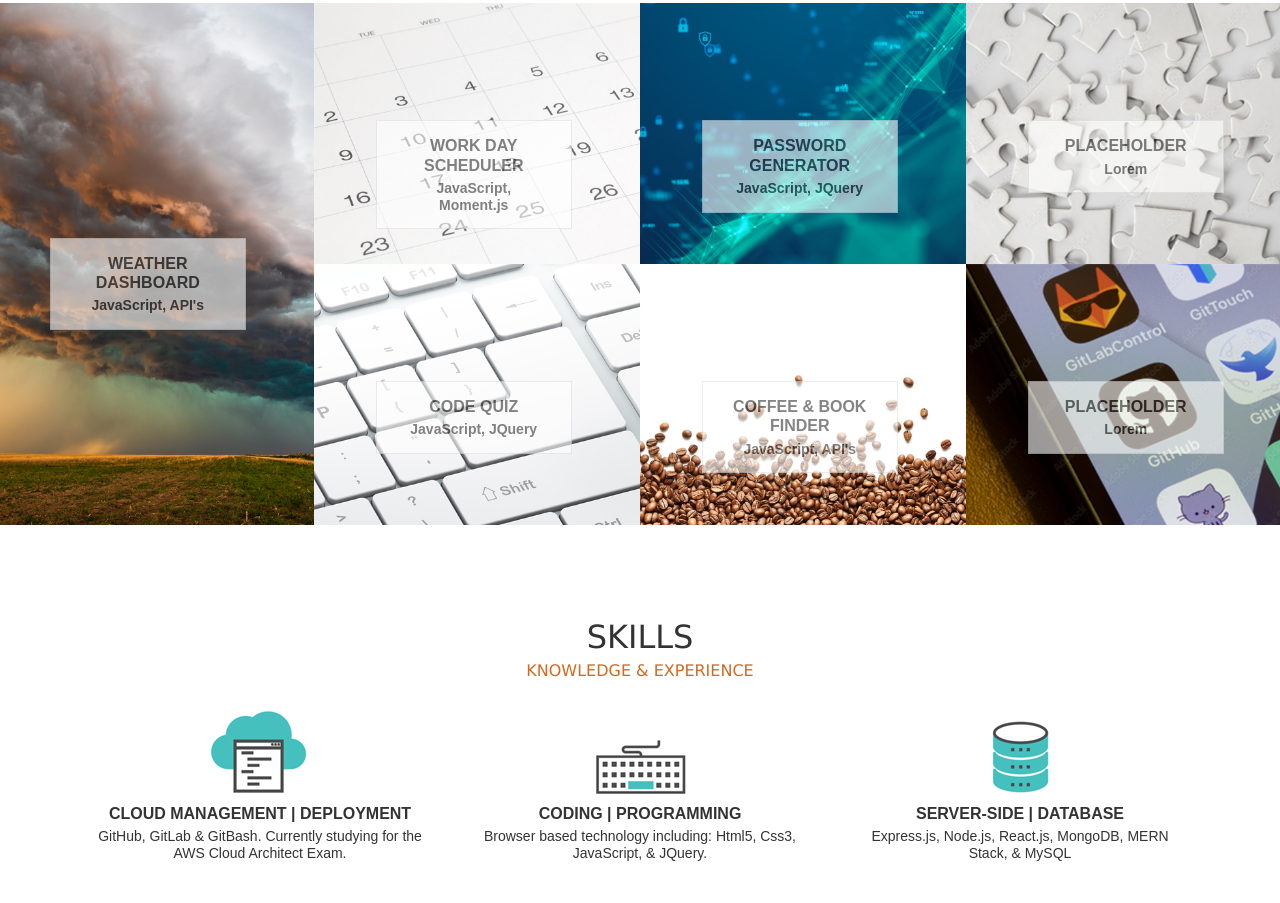
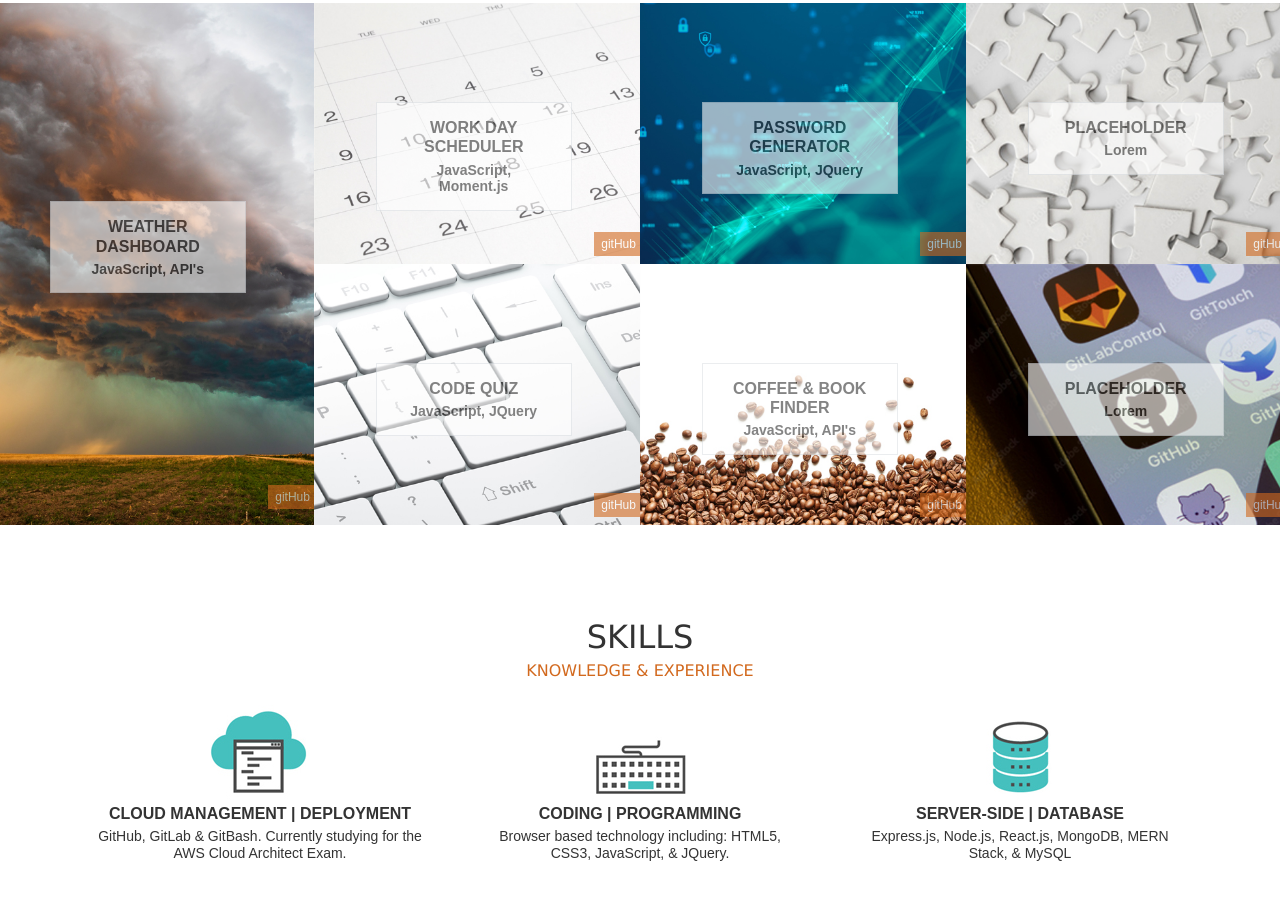
Before and after one commit to CynthiaGodoy/Portfolio, a plain HTML site: page index.html in a window 1280 px wide. Shown: the part 1277-2180 px from the top of the page. Drawn offline with nearby package versions, Linux system fonts and the light colour scheme.

Commit message:
update with gitHub links

```diff
--- a/index.html
+++ b/index.html
@@ -82,6 +82,11 @@
                 <h6>JavaScript, API's</h6>
             </a>
             </div>
+                <a target="_blank" href="https://github.com/CynthiaGodoy/Weather-Dashboard">
+                <div class="overlay-gitHub">
+                    <h6>gitHub</h6>
+                </a>
+                </div>
         </div>
     </div>
 
@@ -94,6 +99,11 @@
                 <h6>JavaScript, Moment.js</h6>
             </a>
             </div>
+                <a target="_blank" href="https://github.com/CynthiaGodoy/Work-Day-Scheduler">
+                <div class="overlay-gitHub">
+                    <h6>gitHub</h6>
+                </a>
+            </div>
         </div>
         <div class="img" style="max-width:100%; height:auto;">
             <img src="images/keyboard.jpg" alt="white and silver keyboard" class="img-fluid"/>
@@ -102,6 +112,11 @@
                 <h5>code quiz</h5>
                 <h6>JavaScript, JQuery</h6>
             </a>
+        </div>
+        <a target="_blank" href="https://github.com/CynthiaGodoy/Code-Quiz">
+        <div class="overlay-gitHub">
+            <h6>gitHub</h6>
+        </a>
             </div>
         </div>
     </div>
@@ -114,6 +129,11 @@
                 <h5>password generator</h5>
                 <h6>JavaScript, JQuery</h6>
             </a>
+        </div>
+        <a target="_blank" href="https://github.com/CynthiaGodoy/Password-Generator">
+        <div class="overlay-gitHub">
+            <h6>gitHub</h6>
+        </a>
             </div>
         </div>
         <div class="img" style="max-width:100%; height:auto;">
@@ -123,23 +143,41 @@
                 <h5>Coffee & Book Finder</h5>
                 <h6>JavaScript, API's</h6>
             </a>
+        </div>
+        <a target="_blank" href="https://github.com/Noah8863/Coffee-and-Book-Finder">
+        <div class="overlay-gitHub">
+            <h6>gitHub</h6>
+        </a>
             </div>
         </div>
     </div>
-
     <div class="col-xl-3 col-lg-3 col-sm-6 col-xs-12 px-0">
         <div class="img" style="max-width:100%; height:auto;">
             <img src="images/placeholder.jpg" alt="placeholder" class="img-fluid"/>
+            <a target="_blank" href="">
             <div class="overlay border">
                 <h5>Placeholder</h5>
                 <h6>Lorem</h6>
+            </a>
+        </div>
+        <a target="_blank" href="">
+        <div class="overlay-gitHub">
+            <h6>gitHub</h6>
+        </a>
             </div>
         </div>
         <div class="img" style="max-width:100%; height:auto;">
             <img src="images/placeholder2.jpg" alt="placeholder2" class="img-fluid"/>
+            <a target="_blank" href="">
             <div class="overlay border">
                 <h5>Placeholder</h5>
                 <h6>Lorem</h6>
+            </a>
+        </div>
+        <a target="_blank" href="">
+        <div class="overlay-gitHub">
+            <h6>gitHub</h6>
+        </a>
             </div>
         </div>
     </div>
@@ -164,7 +202,7 @@
             <div class="skill">
                 <img src="images/coding.jpg" alt="coding on a keyboard icon" class="img-fluid align-self-center "/>
                 <h5>Coding | Programming</h5>
-                <h6>Browser based technology including: Html5, Css3, JavaScript, & JQuery.</h6>
+                <h6>Browser based technology including: HTML5, CSS3, JavaScript, & JQuery.</h6>
             </div>
         </div>
 
--- a/style.css
+++ b/style.css
@@ -24,12 +24,18 @@ body { /* ENTIRE WEBSITE */
   font-weight: bold;
 }
 
-.nav-item { /*UL CLASS TEXT A*/
+.navbar-nav { /*UL CLASS LIST*/
+  text-decoration: none;
+  color: chocolate;
+
+}
+
+/* li .nav-item { /*UL CLASS TEXT A
   color: #333333;
   text-decoration: none;
-}
+} */
 
-.navbar-item:hover { /*UL CLASS TEXT A HOVER*/
+li .nav-item:hover { /*UL CLASS TEXT A HOVER*/
   text-decoration: none;
   color: chocolate;
 }
@@ -161,7 +167,7 @@ p {
 
 .overlay { /*OVERLAY LOCATION OVER WORK IMAGES*/
   position: absolute;
-  top: 45%;
+  top: 38%;
   left: 19%;
   width: 60%;
   background-color: white;
@@ -187,6 +193,36 @@ p {
   color: #333333;
   font-weight: bold;
   text-decoration: none;
+}
+
+
+.overlay-gitHub { /*OVERLAY LOCATION OVER WORK IMAGES*/
+  position: absolute;
+  bottom: 3%;
+  right: 0%;
+  width: 14%;
+  background-color: chocolate;
+  opacity: 60%;
+  padding-top: .05%;
+  padding-bottom: 1.30%;
+}
+
+.overlay-gitHub a { /*REMOVE UNDERLINE*/
+  text-decoration: none;
+  list-style: none;
+}
+
+.overlay-gitHub:hover {
+  opacity: 90%;
+}
+
+.overlay-gitHub h6 {
+  color: white;
+  /* font-weight: bold; */
+  text-decoration: none;
+  font-size: 12px;
+  text-align: center;
+  margin-left: 15%;
 }
 
 .border {
```
Also changed, not shown: 1 other file.
